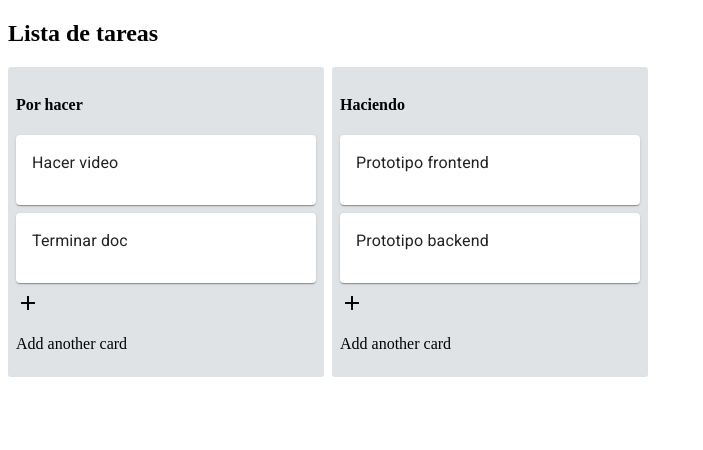
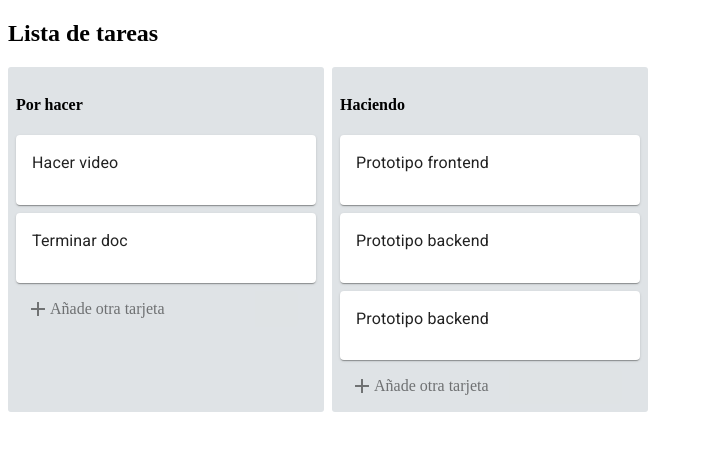
Before and after one commit to dcatasks/workahomic-prototipo, a React (Create React App) app: page / in a window 1280 px wide. Shown: the top 450 px of the page, without its empty margins (0-703 px from the left). Built offline with nearby package versions, Linux system fonts and the light colour scheme.

Commit message:
button front funcionality

```diff
--- a/package.json
+++ b/package.json
@@ -12,6 +12,7 @@
     "react-dom": "^17.0.1",
     "react-redux": "^7.2.2",
     "react-scripts": "4.0.1",
+    "react-textarea-autosize": "^8.3.0",
     "redux": "^4.0.5",
     "web-vitals": "^0.2.4"
   },
--- a/src/components/ActionButton.js
+++ b/src/components/ActionButton.js
@@ -1,27 +1,85 @@
 import React from "react";
 import Icon from '@material-ui/core/Icon'
+import Card from '@material-ui/core/Card'
+import TextArea from 'react-textarea-autosize';
 
 class ActionButton extends React.Component {
+
+    state = {
+        formOpen: false
+    }
+
+    openForm = () => {
+        this.setState({
+            formOpen: true
+        })
+    }
+
+    closeForm = (e) => {
+        this.setState({
+            formOpen: false
+        })
+    }
 
     renderAddButton = () => {
         const { list } = this.props;
 
-        const buttonText = list ? 'Add another list' : 'Add another card';
+        const buttonText = list ? 'Añade otra lista' : 'Añade otra tarjeta';
         const buttonTextOpacity = list ? 1 : 0.5;
         const buttonTextColor = list ? 'white' : 'inherit';
+        const buttonTextBackground = list ? 'rgba(0,0,0,.15)' : 'inherit';
 
         return (
-            <div>
+            <div
+                onClick={this.openForm}
+                style={{
+                    ...styles.openForButtonGroup,
+                    opacity: buttonTextOpacity,
+                    color: buttonTextColor,
+                    backgroundColor: buttonTextBackground
+                }}>
                 <Icon>add</Icon>
                 <p>
                     {buttonText}
                 </p>
             </div>
         )
-    }
+    };
+
+    renderForm = () => {
+
+        const { list } = this.props;
+
+        const placeholder = list ? 'Título de la lista' : 'Título de la tarjeta';
+
+        const buttonTitle = list ? 'Añadir lista' : 'Añadir tarjeta';
+
+        return (
+            <div>
+                <Card>
+                    <TextArea
+                        placeholder={placeholder}
+                        autoFocus
+                        onBlur={this.closeForm}/>
+                </Card>
+            </div>
+        );
+    };
 
     render() {
-        return this.renderAddButton();
+        return this.state.formOpen ? this.renderForm() : this.renderAddButton();
+    };
+}
+
+const styles = {
+    openForButtonGroup: {
+        display: "flex",
+        alignItems: "center",
+        cursor: "pointer",
+        borderRadius: 3,
+        height: 36,
+        width: 272,
+        paddingLeft: 10
     }
 }
 
--- a/src/reducers/listsReducer.js
+++ b/src/reducers/listsReducer.js
@@ -25,6 +25,10 @@ const initialState = [
                 id: 1,
                 text: 'Prototipo backend'
             },
+            {
+                id: 2,
+                text: 'Prototipo backend'
+            },
         ]
     }
 ]
```
